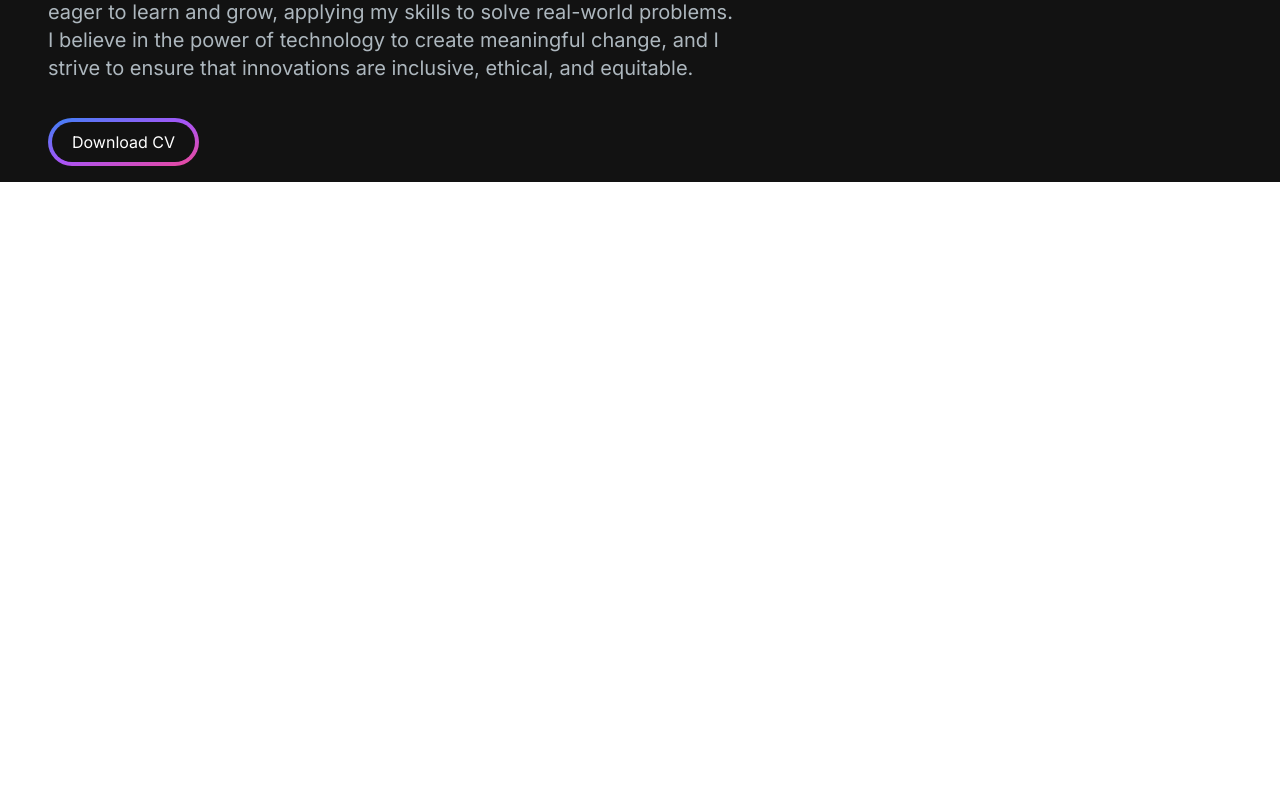
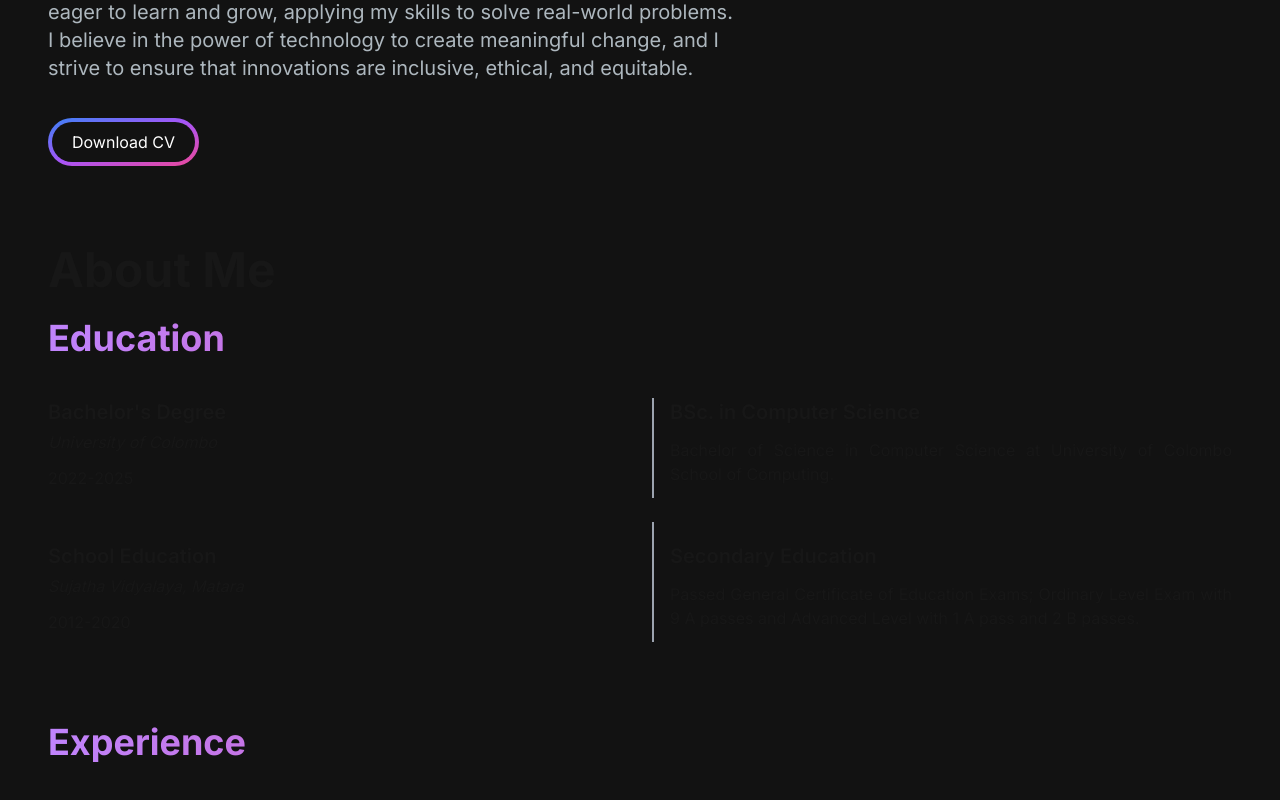
Before and after one commit to dilkiSewwandi/genvoice-website, a Next.js app: page / in a window 1280 px wide. Shown: the part 894-1694 px from the top of the page. Before the commit the page ends 1076 px from the top, so only its background shows below. Built offline with nearby package versions, Linux system fonts and the light colour scheme.

Commit message:
about section

```diff
--- /dev/null
+++ b/app/components/AboutSection.jsx
@@ -0,0 +1,92 @@
+import React from 'react';
+
+const AboutSection = () => {
+    return (
+        <section className="mt-7">
+            <h1 className="text-5xl font-bold mt-20 mb-6">About Me</h1>
+
+            {/* Education Section */}
+            <h5 className="text-4xl font-bold mb-10 bg-clip-text text-transparent bg-gradient-to-r from-purple-400 to-pink-600">
+                Education
+            </h5>
+
+            <div className="grid grid-cols-1 md:grid-cols-2 gap-6">
+                <div>
+                    <h1 className="text-xl font-semibold mb-1">Bachelor's Degree</h1>
+                    <p className="italic mb-3">University of Colombo</p>
+                    <p>2022-2025</p>
+                </div>
+
+                {/* Right Column for BSc. in Computer Science */}
+                <div className="flex">
+                    <div className="border-l-2 border-solid border-gray-400 h-full"></div>
+                    <div className="pl-4">
+                        <h1 className="text-xl font-semibold mb-3">BSc. in Computer Science</h1>
+                        <p className="text-justify mb-3">
+                            Bachelor of Science in Computer Science at University of Colombo School of Computing.
+                        </p>
+                    </div>
+                </div>
+
+                <div>
+                    <h1 className="text-xl font-semibold mb-1 mt-5">School Education</h1>
+                    <p className="italic mb-3">Sujatha Vidyalaya, Matara</p>
+                    <p>2012-2020</p>
+                </div>
+
+                {/* Right Column for Secondary Education */}
+                <div className="flex">
+                    <div className="border-l-2 border-solid border-gray-400 h-full"></div>
+                    <div className="pl-4">
+                        <h1 className="text-xl font-semibold mb-3 mt-5">Secondary Education</h1>
+                        <p className="text-justify mb-3">
+                            Passed General Certificate of Education Exams; Ordinary Level Exam with 9 A passes and Advanced Level with 1 A pass and 2 B passes.
+                        </p>
+                    </div>
+                </div>
+            </div>
+
+            {/* Experience Section */}
+            <h5 className="text-4xl font-bold mb-10 mt-20 bg-clip-text text-transparent bg-gradient-to-r from-purple-400 to-pink-600">
+                Experience
+            </h5>
+
+            <div className="grid grid-cols-1 md:grid-cols-2 gap-6">
+                <div>
+                    <h1 className="text-xl font-semibold mb-1">User Interface Designer (Part-time)</h1>
+                    <p className="italic mb-3">CBM Pharmaceuticals Ltd</p>
+                    <p>February 2024 - Present</p>
+                </div>
+
+                {/* Right Column for UI Designer Description */}
+                <div className="flex">
+                    <div className="border-l-2 border-solid border-gray-400 h-full"></div>
+                    <div className="pl-4">
+                        <p className="text-justify mb-3">
+                            Designing Interactive Web Interfaces for the official website of CBM Pharmaceuticals Ltd using Figma.
+                        </p>
+                    </div>
+                </div>
+
+                <div>
+                    <h1 className="text-xl font-semibold mb-1 mt-5">Research Assistant</h1>
+                    <p className="italic mb-3">Colombo HCI Lab </p>
+                    <p>March 2024 - September 2024</p>
+                </div>
+
+                {/* Right Column for Research Assistant Description */}
+                <div className="flex">
+                    <div className="border-l-2 border-solid border-gray-400 h-full"></div>
+                    <div className="pl-4">
+                        <p className="text-justify mb-3">
+                            Collaboration with international researchers from Open University UK and UCSC, exploring the Effect of Labeling AI-Generated Content—Deepfakes in Social Media.
+                            <br></br><br />Supervised by Dr. Dilrukshi Gamage
+                        </p>
+                    </div>
+                </div>
+            </div>
+        </section>
+    );
+};
+
+export default AboutSection;
--- a/app/page.js
+++ b/app/page.js
@@ -1,6 +1,7 @@
 import Image from "next/image";
 import HeroSection from "./components/HeroSection";
 import NavBar from "./components/NavBar";
+import AboutSection from './components/AboutSection';
 
 export default function Home() {
   return (
@@ -8,6 +9,7 @@ export default function Home() {
       <NavBar />
       <div className="container mt-24 mx-auto px-12 py-4">
         <HeroSection />
+        <AboutSection />
       </div>
 
     </main>
--- a/package.json
+++ b/package.json
@@ -10,6 +10,7 @@
   },
   "dependencies": {
     "@heroicons/react": "^2.1.5",
+    "framer-motion": "^11.11.9",
     "next": "14.2.15",
     "react": "^18",
     "react-dom": "^18",
```
Also changed, not shown: 1 other file (tests, documents, lock files or other folders).
